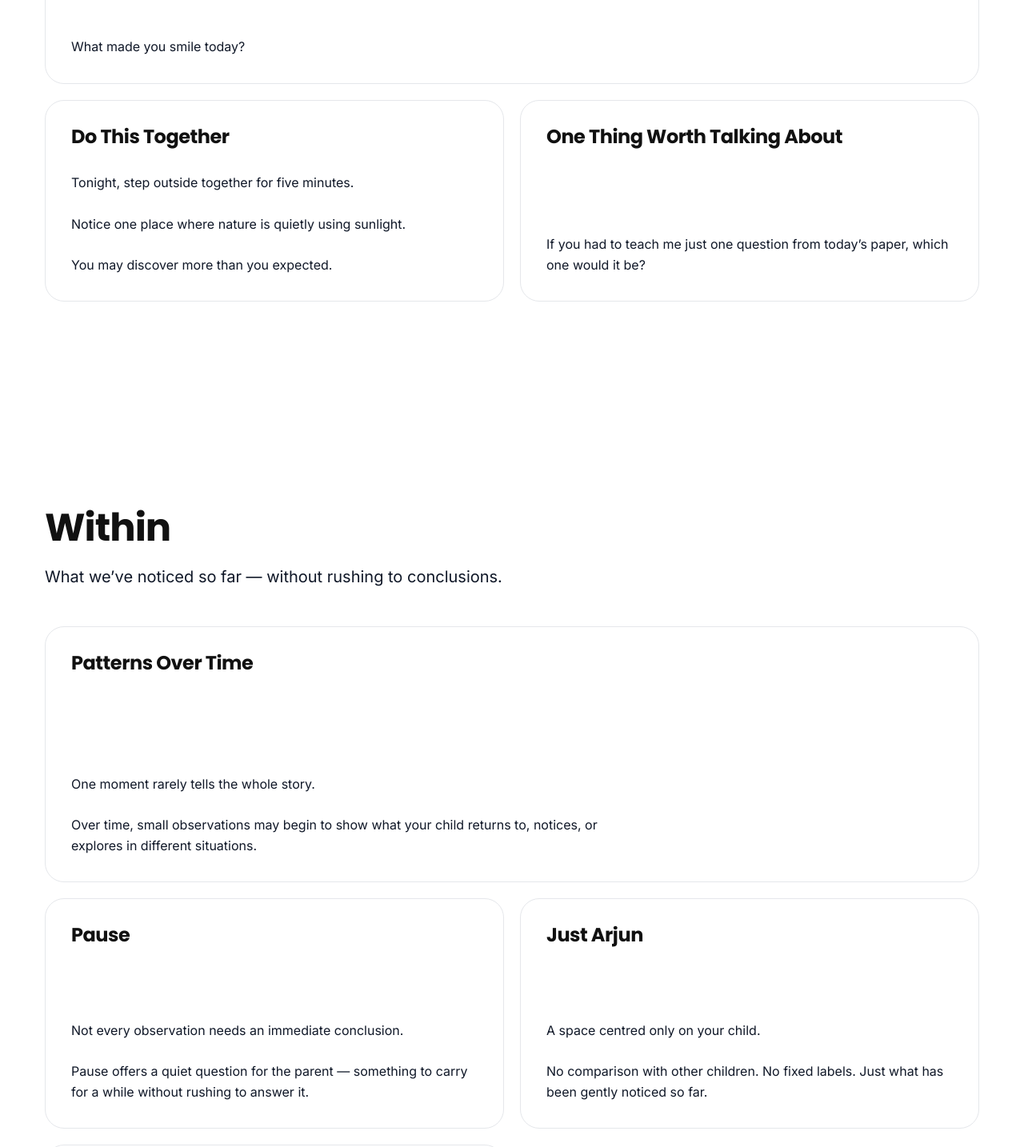
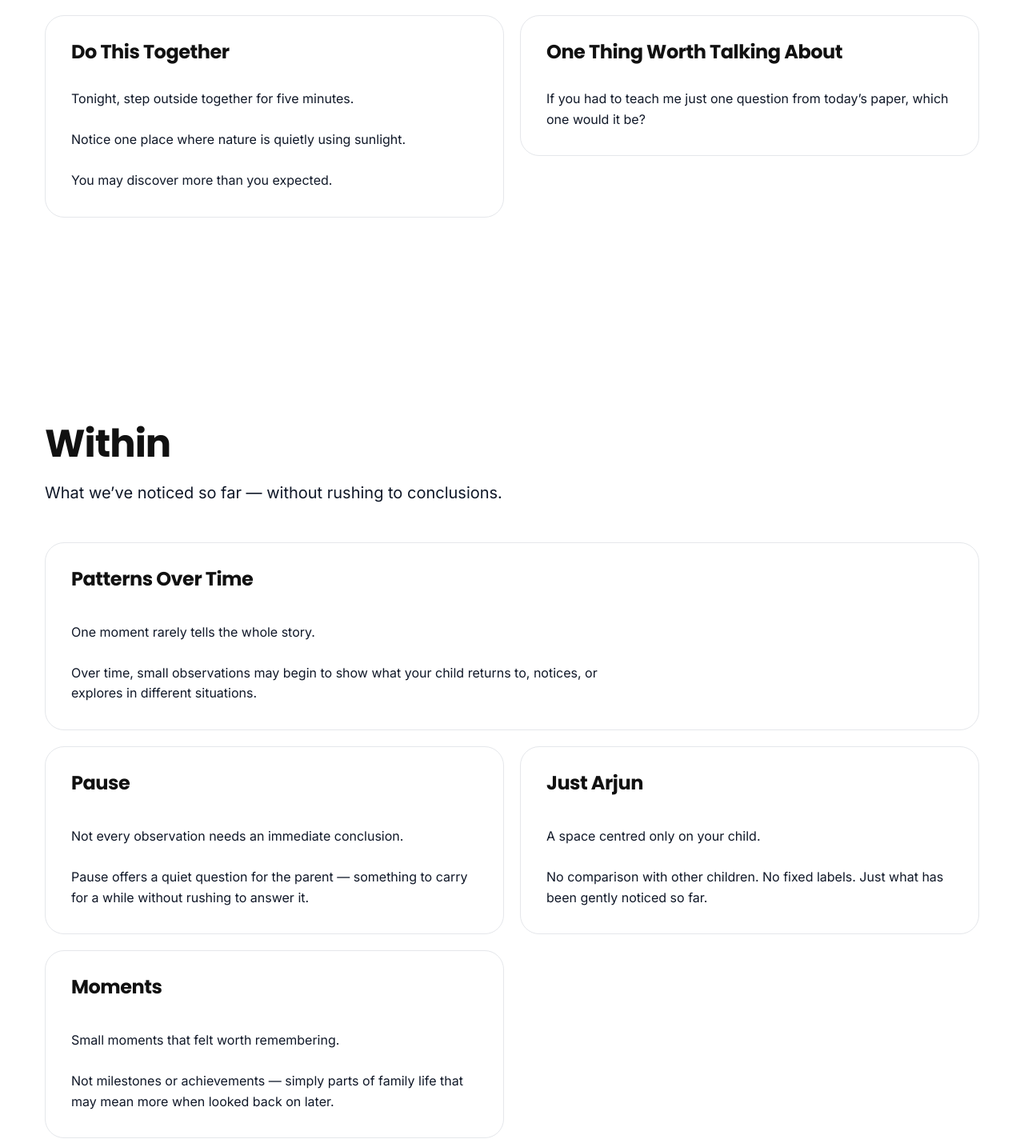
Before and after one commit to upbringapp/upbring-website, a Next.js app: page / in a window 1280 px wide. Shown: the part 3479-4913 px from the top of the page at 80% size. Built offline with nearby package versions, Linux system fonts and the light colour scheme.

Commit message:
Refine editorial card proportions

```diff
--- a/components/product/canopy-editorial-card.tsx
+++ b/components/product/canopy-editorial-card.tsx
@@ -12,11 +12,11 @@ export function CanopyEditorialCard({
   variant = "standard",
 }: CanopyEditorialCardProps) {
   const variantClasses = {
-    anchor: "min-h-72 md:min-h-80 lg:col-span-2",
-    standard: "min-h-48",
-    conversation: "min-h-64 lg:col-span-2",
-    activity: "min-h-56",
-    reflection: "min-h-56",
+    anchor: "lg:col-span-2",
+    standard: "",
+    conversation: "lg:col-span-2",
+    activity: "",
+    reflection: "",
   } as const;
 
   return (
--- a/components/product/within-reflection-card.tsx
+++ b/components/product/within-reflection-card.tsx
@@ -14,11 +14,11 @@ export function WithinReflectionCard({
   variant,
 }: WithinReflectionCardProps) {
   const layoutClasses = {
-    patterns: "min-h-80 lg:col-span-2",
-    pause: "min-h-64",
-    personal: "min-h-72",
-    moments: "min-h-64",
-    story: "min-h-80 lg:col-span-2",
+    patterns: "lg:col-span-2",
+    pause: "",
+    personal: "",
+    moments: "",
+    story: "lg:col-span-2",
   } as const;
 
   return (
--- a/components/sections/canopy-section.tsx
+++ b/components/sections/canopy-section.tsx
@@ -21,7 +21,7 @@ export function CanopySection() {
         <p className="text-sm font-semibold uppercase tracking-[0.08em] text-[var(--text-secondary)]">
           For your family
         </p>
-        <div className="mt-5 grid gap-5 lg:grid-cols-3">
+        <div className="mt-5 grid items-start gap-5 lg:grid-cols-3">
           <CanopyEditorialCard label="Weekly Letter" content={canopyContent[0]} variant="anchor" />
           <CanopyEditorialCard label="Family Rhythms" content={canopyContent[1]} />
         </div>
@@ -31,7 +31,7 @@ export function CanopySection() {
         <p className="text-sm font-semibold uppercase tracking-[0.08em] text-[var(--text-secondary)]">
           For Arjun
         </p>
-        <div className="mt-5 grid gap-5 md:grid-cols-3">
+        <div className="mt-5 grid items-start gap-5 md:grid-cols-3">
           <CanopyEditorialCard
             label="Curiosities"
             content={canopyContent[2]}
@@ -47,7 +47,7 @@ export function CanopySection() {
         </div>
       </div>
 
-      <div className="mt-16 grid gap-5 lg:grid-cols-2">
+      <div className="mt-16 grid items-start gap-5 lg:grid-cols-2">
         <CanopyEditorialCard
           label="Dinner Table Conversation"
           content={canopyContent[5]}
--- a/components/sections/within-section.tsx
+++ b/components/sections/within-section.tsx
@@ -25,7 +25,7 @@ export function WithinSection() {
         </p>
       </div>
 
-      <ol className="mt-12 grid gap-5 lg:grid-cols-2">
+      <ol className="mt-12 grid items-start gap-5 lg:grid-cols-2">
         {withinAreas.map((area, index) => (
           <WithinReflectionCard
             key={area.label}
```
